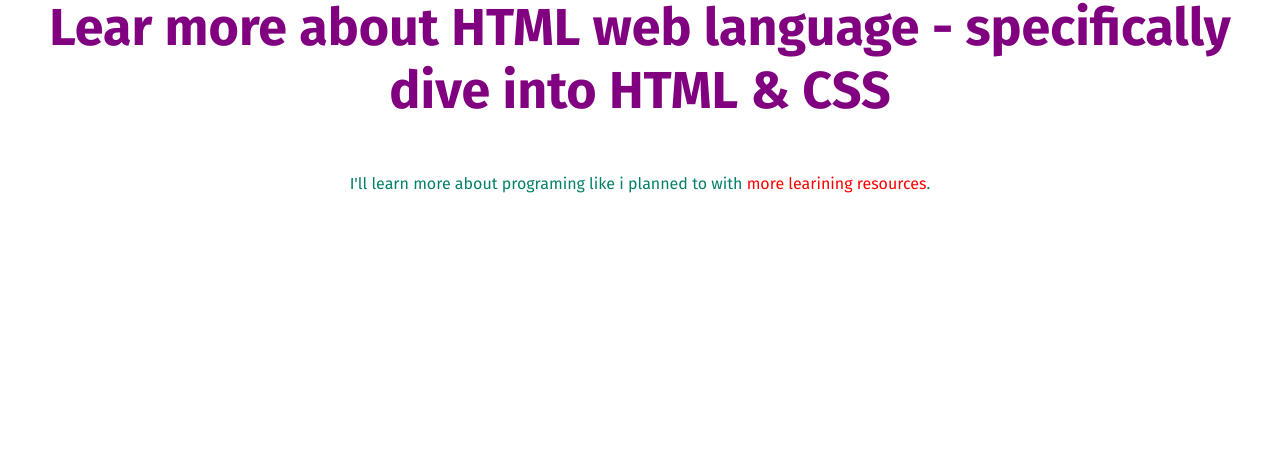
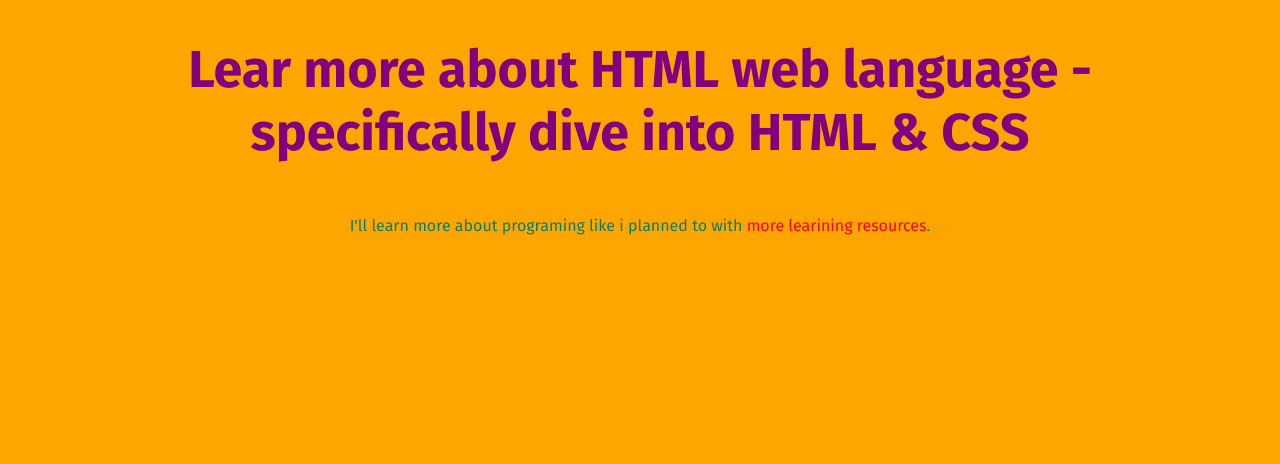
Before and after one commit to DimitrijeBigovic/Html-CSS-cortex, a plain HTML site: page index.html in a window 1280 px wide. Shown: the part 336-800 px from the top of the page. Drawn offline with nearby package versions, Linux system fonts and the light colour scheme.

Commit message:
added backgroud color

```diff
--- a/Daily-challenge.css
+++ b/Daily-challenge.css
@@ -1,5 +1,7 @@
 body {
   text-align: center;
+  background-color: orange;
+  margin: 50px;
 }
 
 img {
```
